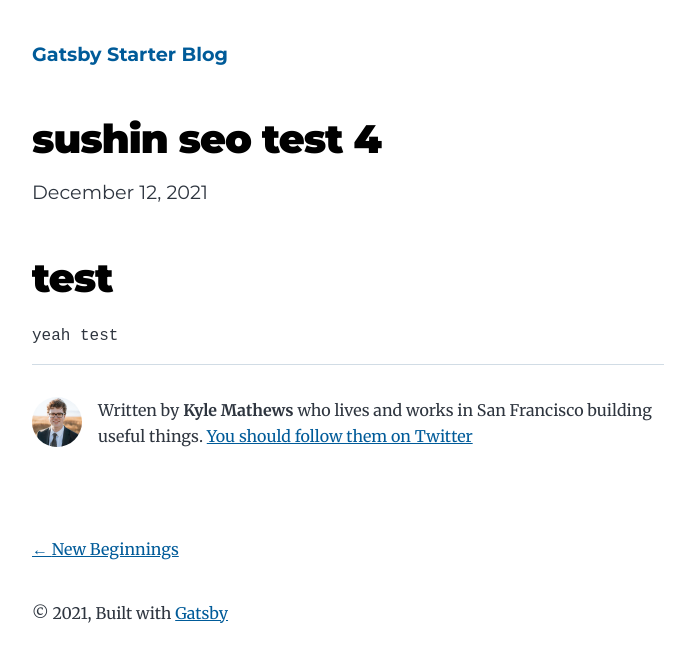
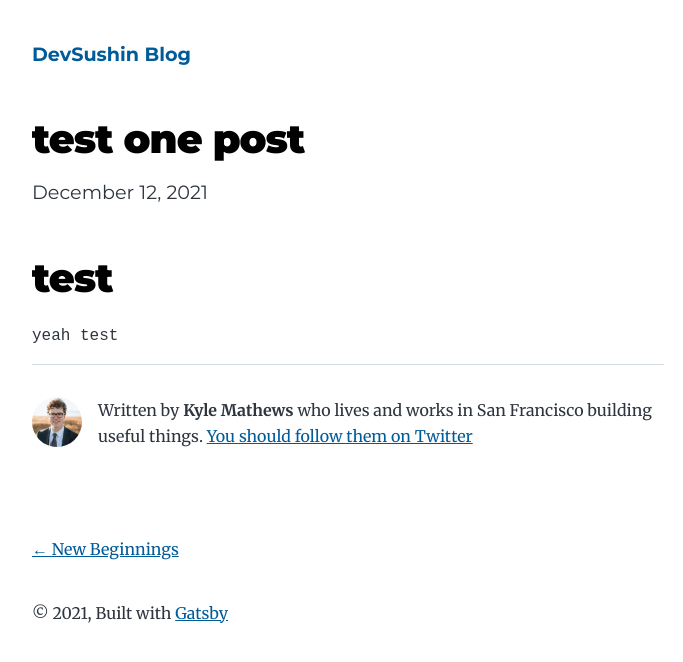
Before and after one commit to sushin-42/sushin-42.github.io, a Gatsby site: page /test-one/ in a window 1280 px wide. Shown: the whole page, without its empty margins (292-975 px from the left). Built offline with nearby package versions, Linux system fonts and the light colour scheme; Gatsby itself is replaced by a stand-in of ours; some packages are replaced by stand-ins of ours; code samples lack their colours.

Commit message:
test one post 2

```diff
--- a/content/blog/test-one/index.md
+++ b/content/blog/test-one/index.md
@@ -1,5 +1,5 @@
 ---
-title: sushin seo test 4
+title: test one post
 date: "2021-12-12"
 description: this is test post
 ---
--- a/gatsby-config.js
+++ b/gatsby-config.js
@@ -1,6 +1,6 @@
 module.exports = {
   siteMetadata: {
-    title: `Gatsby Starter Blog`,
+    title: `DevSushin Blog`,
     author: {
       name: `Kyle Mathews`,
       summary: `who lives and works in San Francisco building useful things.`,
```
